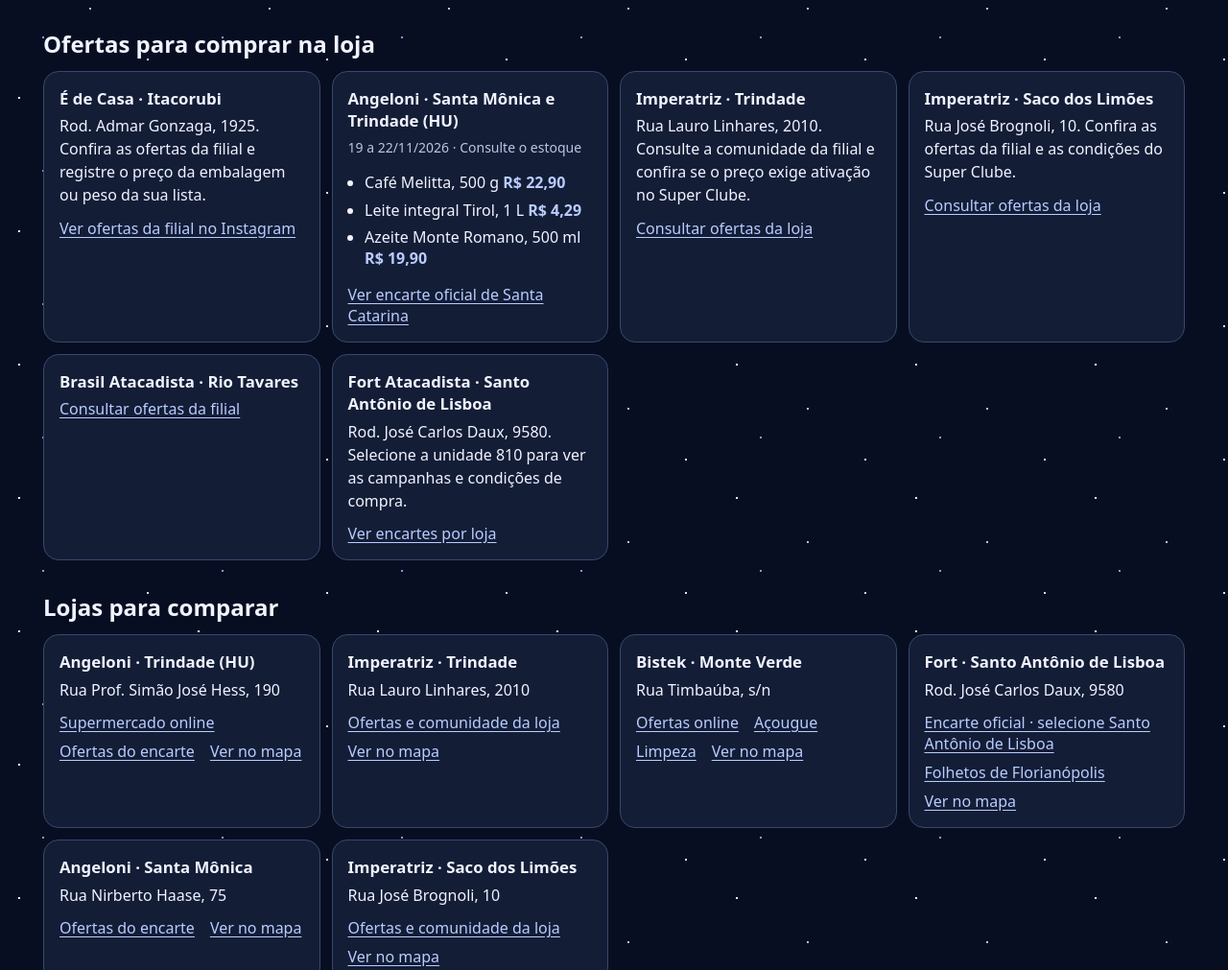
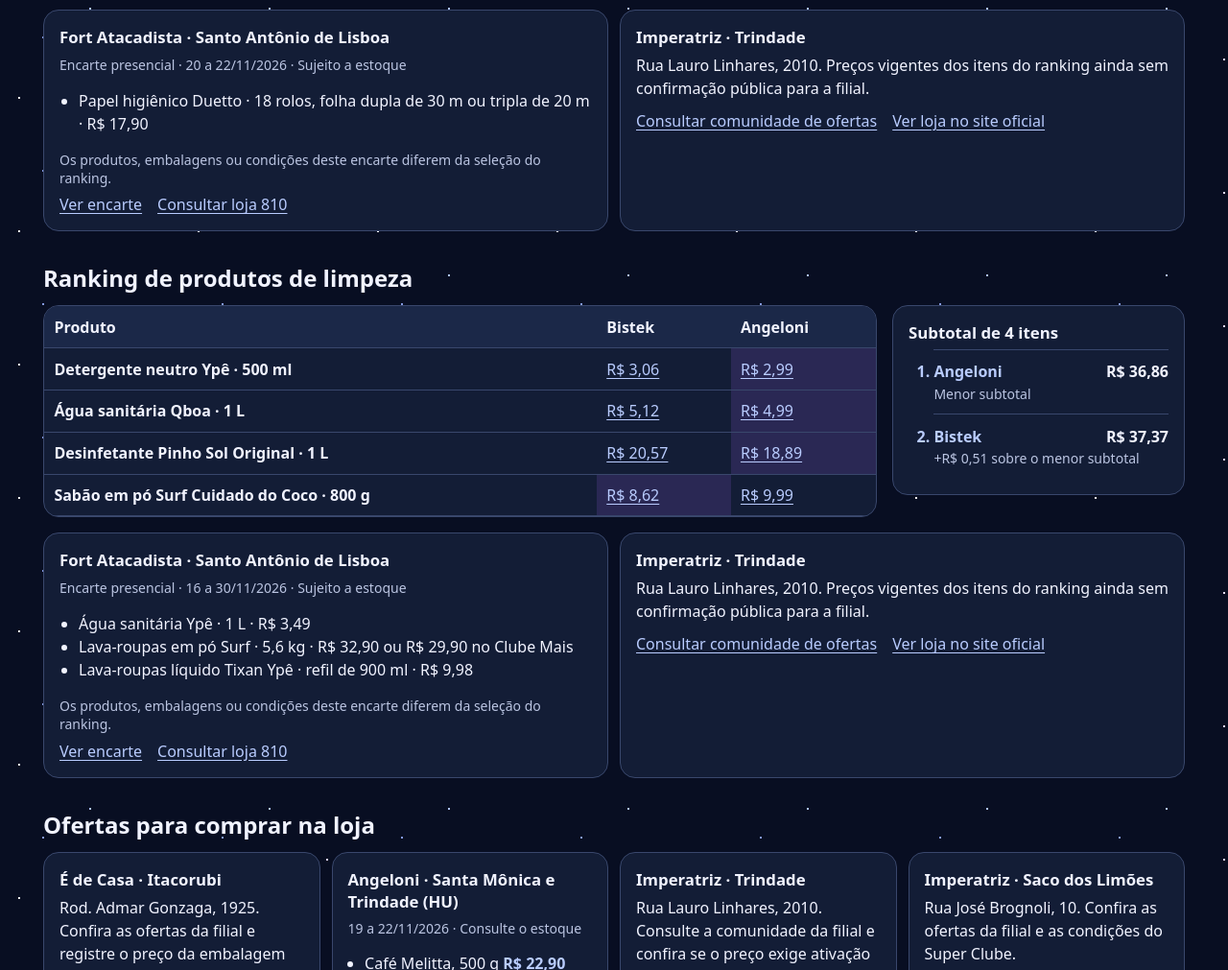
Before and after one commit to diegofranzbm-tech/pac-site, a plain HTML site: page radar/mercado/index.html in a window 1280 px wide. Shown: the part 3536-4547 px from the top of the page at 96% size. Drawn offline with Linux system fonts and the light colour scheme.

Commit message:
Mostrar ofertas locais do Fort e do Imperatriz nos rankings

```diff
--- a/radar/mercado/index.html
+++ b/radar/mercado/index.html
@@ -4,10 +4,10 @@
   <meta charset="utf-8">
   <meta name="viewport" content="width=device-width, initial-scale=1">
   <title>YURI, O TREINADOR QUE TREINA · Mercado</title>
-  <link rel="stylesheet" href="style.css?v=segmentos">
+  <link rel="stylesheet" href="style.css?v=filiais">
   <script src="app.js?v=segmentos" defer></script>
   <script src="cesta.js?v=novembro26" defer></script>
-  <script src="segmentos.js" defer></script>
+  <script src="segmentos.js?v=filiais" defer></script>
 <link rel="stylesheet" href="../yuri.css?v=via-lactea"></head>
 <body class="yuri-market">
 <main>
@@ -40,7 +40,7 @@
     <p class="market-method">Os 20 itens mantêm as mesmas embalagens e pesos. O traço indica preço sem confirmação para a referência exata. O subtotal usa apenas os itens com preço nos dois catálogos. Marcas podem variar. Os valores excluem frete e deslocamento.</p>
   </section>
 
-  <p class="market-method">Os rankings abaixo usam preços online dos catálogos oficiais consultados em 22/11/2026. Cada subtotal soma uma embalagem de cada produto listado, sem frete. Consulte as ofertas da filial para comprar presencialmente.</p>
+  <p class="market-method">Os rankings abaixo usam preços online dos catálogos oficiais consultados em 22/11/2026. Cada subtotal soma uma embalagem de cada produto listado, sem frete. Veja abaixo também a cobertura do Fort Santo Antônio de Lisboa e do Imperatriz Trindade para compras presenciais.</p>
 
   <section aria-labelledby="acougue">
     <h2 id="acougue">Ranking do açougue</h2>
--- a/radar/mercado/segmentos.js
+++ b/radar/mercado/segmentos.js
@@ -18,6 +18,59 @@ const segmentItems = {
     ["Sabão em pó Surf Cuidado do Coco · 800 g", [[862, "Lava Roupa Po Surf 800g Nv For.C.Coco Sc", "https://www.bistek.com.br/lava-roupa-po-surf-800g-nv-forccoco-sc-2102110/p"], [999, "Sabão em Pó SURF Cuidado do Coco 800g", "https://super.angeloni.com.br/sabao-em-po-surf-cuidado-do-coco-800g-5459290/p"]]],
   ],
 };
+
+const fortWeekend = {
+  until: "2026-11-22", dates: "20 a 22/11/2026",
+  url: "https://brcatalogos.com.br/fort/ofertas-semana-f-santa-catarina"
+};
+const branchOffers = {
+  acougue: {
+    ...fortWeekend,
+    items: [
+      "Coração da alcatra ou maminha Friboi · R$ 48,78/kg · limite de 10 kg por cliente",
+      "Linguiças congeladas de 600 g e 700 g · 50% na segunda unidade · preço-base não divulgado"
+    ]
+  },
+  higiene: {
+    ...fortWeekend,
+    items: ["Papel higiênico Duetto · 18 rolos, folha dupla de 30 m ou tripla de 20 m · R$ 17,90"]
+  },
+  limpeza: {
+    until: "2026-11-30", dates: "16 a 30/11/2026",
+    url: "https://brcatalogos.com.br/fort/ofertas-lamina-perfumaria-santa-catarina",
+    items: [
+      "Água sanitária Ypê · 1 L · R$ 3,49",
+      "Lava-roupas em pó Surf · 5,6 kg · R$ 32,90 ou R$ 29,90 no Clube Mais",
+      "Lava-roupas líquido Tixan Ypê · refil de 900 ml · R$ 9,98"
+    ]
+  }
+};
+
+function localStoreCoverage(segment) {
+  const {until, dates, url, items} = branchOffers[segment];
+  const status = todayInFlorianopolis > until ? "Encerrado" : "Sujeito a estoque";
+  return `
+    <div class="branch-coverage">
+      <article>
+        <h3>Fort Atacadista · Santo Antônio de Lisboa</h3>
+        <small>Encarte presencial · ${dates} · ${status}</small>
+        <ul>${items.map(item => `<li>${item}</li>`).join("")}</ul>
+        <small>Os produtos, embalagens ou condições deste encarte diferem da seleção do ranking.</small>
+        <div class="links">
+          ${external("Ver encarte", url)}
+          ${external("Consultar loja 810", "https://www.fortatacadista.com.br/3074/televendas")}
+        </div>
+      </article>
+      <article>
+        <h3>Imperatriz · Trindade</h3>
+        <p>Rua Lauro Linhares, 2010. Preços vigentes dos itens do ranking ainda sem confirmação pública para a filial.</p>
+        <div class="links">
+          ${external("Consultar comunidade de ofertas", "https://linkme.bio/imperatriz")}
+          ${external("Ver loja no site oficial", "https://superimperatriz.com.br/")}
+        </div>
+      </article>
+    </div>`;
+}
 
 for (const [segment, items] of Object.entries(segmentItems)) {
   const ranking = catalogStores.map(({name}, column) => ({
@@ -43,5 +96,6 @@ for (const [segment, items] of Object.entries(segmentItems)) {
       <h3>Subtotal de ${items.length} itens</h3>
       <ol>${ranking.map(({name, total}) => `<li><div class="rank-total"><strong>${name}</strong><b>${money(total)}</b></div>
         <small>${total === lowest ? "Menor subtotal" : `+${money(total - lowest)} sobre o menor subtotal`}</small></li>`).join("")}</ol>
-    </aside>`;
+    </aside>
+    ${localStoreCoverage(segment)}`;
 }
--- a/radar/mercado/style.css
+++ b/radar/mercado/style.css
@@ -56,3 +56,5 @@ header h1 { margin-bottom: .2em; }
 .physical-prices input:invalid { border-color: #ffa789; }
 .segment-prices table { min-width: 360px; font-variant-numeric: tabular-nums; }
 .segment-prices td { white-space: nowrap; }
+.branch-coverage { grid-column: 1 / -1; display: grid; grid-template-columns: repeat(auto-fit, minmax(min(100%, 310px), 1fr)); gap: 12px; }
+.branch-coverage ul { padding-left: 1.25rem; line-height: 1.5; }
```
Also changed, not shown: radar/index.html (+1 -1 lines).
